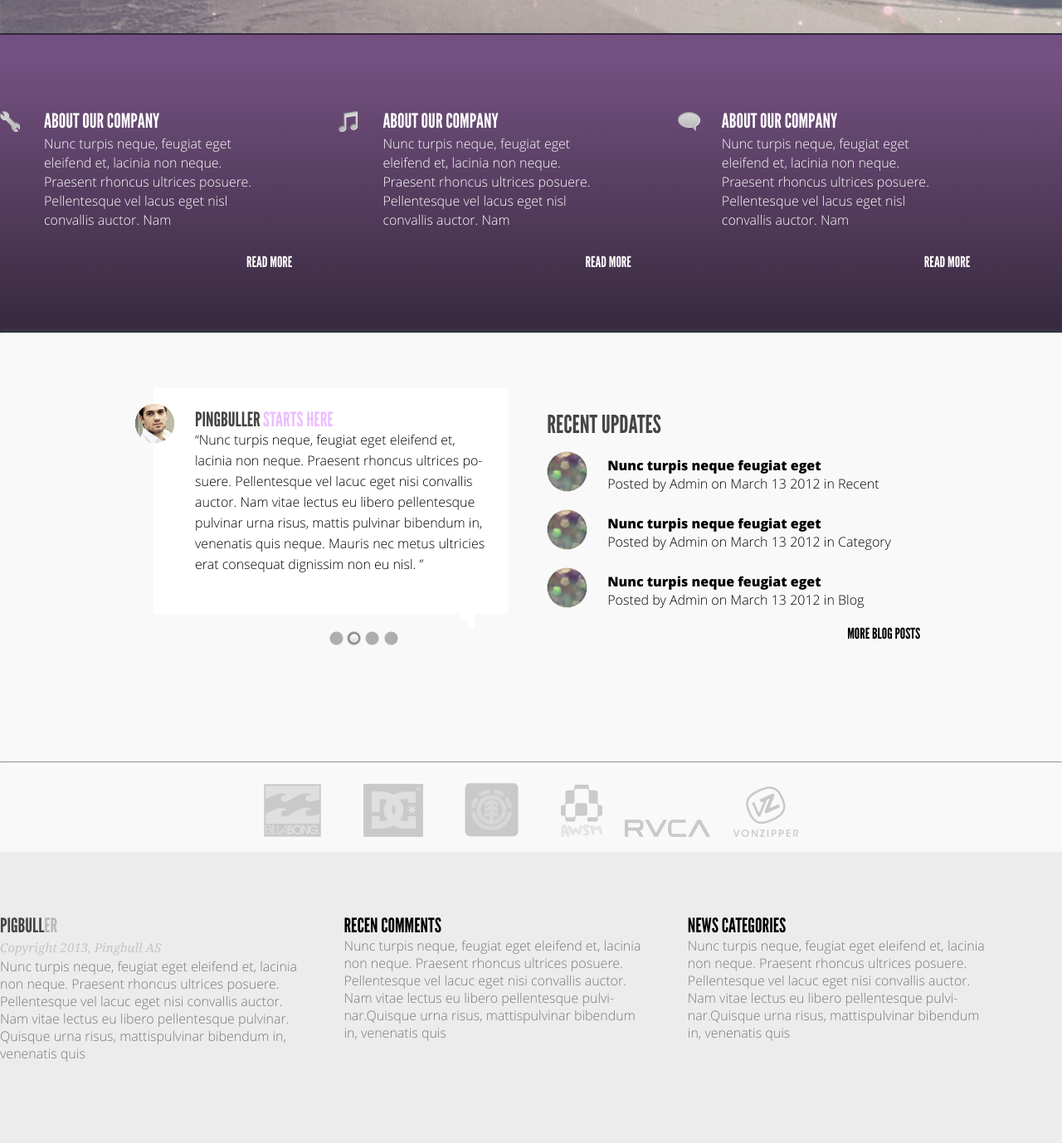
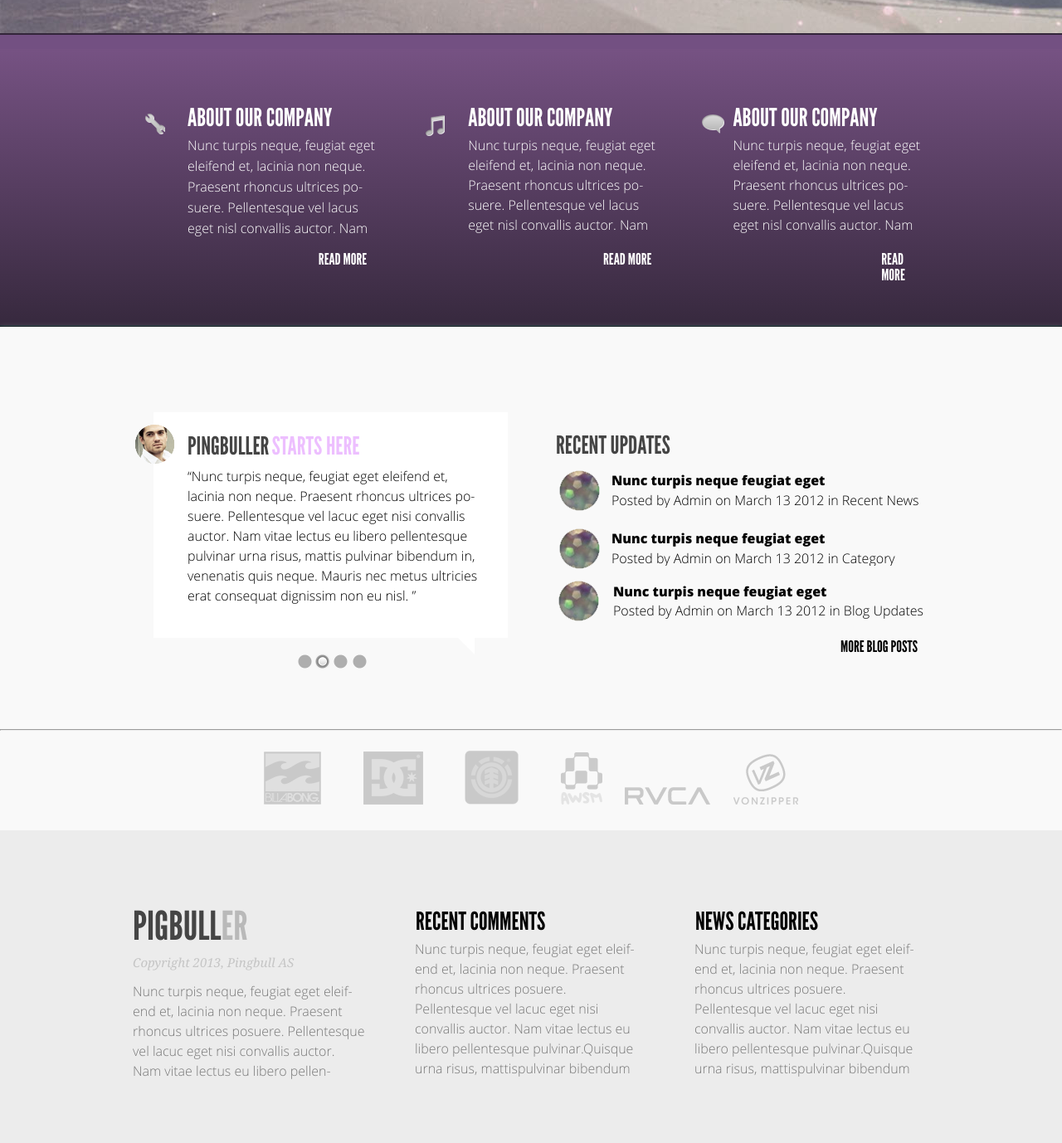
Before and after one commit to nata2283/nata2283.github.io, a plain HTML site: page task7-8/index.html in a window 1280 px wide. Shown: the part 804-2182 px from the top of the page at 83% size. Drawn offline with Linux system fonts and the light colour scheme.

Commit message:
added pixel 960

```diff
--- a/task7-8/index.html
+++ b/task7-8/index.html
@@ -41,7 +41,7 @@
                 <ul class="container clearfix">
                     <li class="left-arrow"><a href="#"><img src="images/left.png" alt="left" title="left"></a></li>
                     <li class="text-header"><h1>Lorem Ipsum Dolor</h1>
-                        <h2>IT WILL MAKE ALL OF YOUR DREAMS COME</h2>
+                        <h2>IT WILL MAKE ALL OF YOUR DREAMS COME TRUE</h2>
                     <p>Semper sollicitudin gravida eget, ves&shy;tibulum sit amet sapien. Nunc dignis&shy;sim tincidunt est, et auctor turpis ornare a. Nam venenatis hendrerit est a volutpat. Morbi elementum euismod lacus id semper. In odio nunc, imperdiet eget aliquam quis, euismod id lectus. Nulla interdum arcu et aliquam a tempus lectus lobortis.</p></li>
                     <li class="iphon"><a href="#"><img src="images/iphon_960.png" alt="iphon" title="iphon"></a></li>
                     <li  class="right-arrow"> <a href="#"><img src="images/right.png" alt="right" title="right"></a></li>
@@ -72,7 +72,7 @@
                         </div>
                         <div class="box__text">
                             <h1>ABOUT OUR COMPANY</h1>
-                            <p>Nunc turpis neque, feugiat eget eleifend et, lacinia non neque. Praesent rhoncus ultrices posuere. Pel&shy;lentesque vel lacus eget nisl convallis auctor. Nam</p>
+                            <p>Nunc turpis neque, feugiat eget eleifend et, lacinia non neque. Praesent rhoncus ultrices po&shy;suere. Pel&shy;lentesque vel lacus eget nisl convallis auctor. Nam</p>
                         </div>
                         <div class="box__link">
                             <a href="#"> READ MORE</a>
@@ -83,7 +83,7 @@
                         </div>
                         <div class="box__text">
                             <h1>ABOUT OUR COMPANY</h1>
-                            <p>Nunc turpis neque, feugiat eget eleifend et, lacinia non neque. Praesent rhoncus ultrices posuere. Pel&shy;lentesque vel lacus eget nisl convallis auctor. Nam</p>
+                            <p>Nunc turpis neque, feugiat eget eleifend et, lacinia non neque. Praesent rhoncus ultrices po&shy;suere. Pel&shy;lentesque vel lacus eget nisl convallis auctor. Nam</p>
                         </div>
                         <div class="box__link">
                             <a href="#"> READ MORE</a>
@@ -94,7 +94,7 @@
                         </div>
                         <div class="box__text">
                             <h1>ABOUT OUR COMPANY</h1>
-                            <p>Nunc turpis neque, feugiat eget eleifend et, lacinia non neque. Praesent rhoncus ultrices posuere. Pel&shy;lentesque vel lacus eget nisl convallis auctor. Nam</p>
+                            <p>Nunc turpis neque, feugiat eget eleifend et, lacinia non neque. Praesent rhoncus ultrices po&shy;suere. Pel&shy;lentesque vel lacus eget nisl convallis auctor. Nam</p>
                         </div>
                         <div class="box__link">
                             <a href="#"> READ MORE</a>
@@ -145,7 +145,7 @@
                         </div>
                     </div>
 
-                    <div class="box--content clearfix">
+                    <div class="box--content3 clearfix">
                         <div class="box__img">
                         </div>
                         <div class="box__text">
@@ -179,10 +179,10 @@
                         <p>Nunc turpis neque, feugiat eget eleif&shy;end et, lacinia non neque. Praesent rhoncus ultrices po&shy;suere. Pellen&shy;tesque vel lacuc eget nisi convallis auctor. Nam vitae lectus eu libero pellen&shy;tesque pul&shy;vi&shy;nar. Quisque urna risus, mattispulvinar bibendum in, venenatis quis</p>
                     </article>
                     <article class="category category--second">
-                        <h1>RECEN COMMENTS</h1>
+                        <h1>RECENT COMMENTS</h1>
                         <p>Nunc turpis neque, feugiat eget eleif&shy;end et, lacinia non neque. Praesent rhoncus ultrices posuere. Pellentesque vel lacuc eget nisi convallis auctor. Nam vitae lectus eu libero pellentesque pulvi&shy;nar.Quisque urna risus, mattispulvinar bibendum in, venenatis quis</p>
                     </article>
-                    <article class="category">
+                    <article class="category category--third">
                         <h1>NEWS CATEGORIES</h1>
                         <p>Nunc turpis neque, feugiat eget eleif&shy;end et, lacinia non neque. Praesent rhoncus ultrices posuere. Pellentesque vel lacuc eget nisi convallis auctor. Nam vitae lectus eu libero pellentesque pulvi&shy;nar.Quisque urna risus, mattispulvinar bibendum in, venenatis quis</p>
                     </article>
--- a/task7-8/style.css
+++ b/task7-8/style.css
@@ -303,6 +303,7 @@ section {
     background: linear-gradient(to top, #37293e, #765283);
     height: 577px;
     color: #fff;
+    padding-top: 10px;
 }
 
 .company {
@@ -1082,12 +1083,12 @@ footer {
 
     .menu {
         display: block;
-        padding-top: 65px;
+        padding-top: 63px;
     }
 
      .menu a {
-        margin-left: 0;
-        margin-right: 39px;
+        margin-left: 49px;
+        margin-right: 0px;
     }
 
     .header-top {
@@ -1097,7 +1098,7 @@ footer {
     .ping {
         float: left;
         padding-top: 65px;
-        margin-right: 165px;
+        margin-right: 123px;
     }
 
     .ping p {
@@ -1112,7 +1113,7 @@ footer {
         width: 100%;
         opacity: 0.2;
         background: #000;
-        margin-top: 165px;
+        margin-top: 207px;
         z-index: 1;
         position: absolute;
         top: 70px;
@@ -1131,30 +1132,41 @@ footer {
     .text-header {
         margin-left: 0;
         margin-right: 80px;
-        margin-top: 161px;
+        margin-top: 214px;
         float: left;
-        width: 49%;
+        width: 505px;
         height: 240px;
        overflow: hidden;
     }
 
+    .text-header p {
+        font-size: 18px;
+    }
+
     .text-header h1 {
-        font-size: 48px;
+        font-size: 59px;
         color: #fefefe;
         line-height: 36px;
-        line-height: 40px;
+        line-height: 49px;
+    }
+
+    .text-header h2 {
+        font-size: 29px;
+        line-height: 45px;
     }
 
     .iphon {
         display: block;
         width: 274px;
         height: 434px;
-        margin-top: 59px;
+        margin-top: 111px;
+        margin-left: 31px;
     }
 
     .left-arrow {
         margin-top: 243px;
          margin-right: 4%;
+        margin-left: -59px;
     }
 
     .right-arrow {
@@ -1163,13 +1175,112 @@ footer {
     }
 
     .slide {
-        top: 81px;
-        left: 278px;
+        top: 46px;
+        left: 277px;
+    }
+
+    section {
+        height: 323px;
+    }
+
+    .company {
+        margin: 0 auto;
+        width: 960px;
+    }
+
+    .box {
+        width: 32%;
+        margin-top: 61px;
+        margin-right: 10px;
+    }
+
+    .box__img {
+        margin-left: 15px;
+        margin-top: 7px;
+    }
+
+    .box__text {
+        width: 74%;
+        margin-left: 8px;
+    }
+
+    .box__text p {
+        line-height: 25px;
+    }
+
+    .box__text h1 {
+        font-size: 30px;
+        line-height: 24px;
+        padding-bottom: 9px;
+    }
+
+    .box__link {
+        margin-right: 19px;
+    }
+
+    .box__link a {
+        font-size: 19px;
+    }
+
+    .box--second {
+        margin-left: 10px;
+        margin-right: 10px;
+    }
+
+    .box--second .box__img {
+        margin-left: 26px;
+        margin-top: 9px;
+    }
+
+    .box--second .box__text {
+        width: 74%;
+        margin-left: 8px;
+    }
+
+
+    .box--second .box__text p {
+        line-height: 24px;
+    }
+
+     .box--second .box__link {
+        margin-right: 3px;
+    }
+
+     .box--third {
+        margin-left: 0px;
+        margin-right: 0px;
+    }
+
+    .box--third .box__img {
+        margin-left: 42px;
+     margin-right: 10px;
+    }
+
+    .box--third .box__text {
+        width: 74%;
+        margin-left: 0px;
+        margin-right: 0px;
+    }
+
+    .box--third .box__text h1 {
+        font-size: 30px;
+    }
+
+    .box--third .box__text p {
+        line-height: 24px;
+    }
+
+     .box--third .box__link {
+        margin-right: 0px;
+    }
+
+    .box--third .box__link a {
+        margin-right: -15px;
     }
 
     .main-content {
         width: 960px;
-        height: 450px;
+        height: 418px;
     }
 
     .blog {
@@ -1177,10 +1288,16 @@ footer {
         float: left;
         width: 405px;
         height: 299px;
+        top: 36px;
         margin-left: 25px;
         padding-left: 50px;
         position: relative;
         border: none;
+    }
+
+    .blog img {
+        margin-top: -4px;
+
     }
 
 
@@ -1188,7 +1305,7 @@ footer {
         float: left;
         padding-top: 26px;
         width: 354px;
-        margin-left: 0;
+        margin-left: -9px;
         height: 205px;
         overflow: hidden;
     }
@@ -1196,26 +1313,29 @@ footer {
     .text-blog p {
         font-size: 16px;
         font-family: 'Open Sans Light';
-        line-height: 25px;
+        line-height: 24px;
         white-space:pre-line;
         margin-top: 4px;
+        padding-top: 10px;
         clear: both;
     }
 
 
     .text-blog span {
+        font-size: 30px;
         padding-left: 3px;
     }
 
     .text-blog h1 {
-        font-size: 24px;
+        font-size: 30px;
         color: #454545;
         float: left;
+        line-height: 29px;
     }
 
     .slide--down {
-        top: 230px;
-        left: -243px;
+        top: 265px;
+        left: -281px;
         float: left;
     }
 
@@ -1223,12 +1343,63 @@ footer {
         width: 450px;
         height: 275px;
         float: left;
-       margin-left: 2%;
+       margin-left: 30px;
+        margin-top: -20px;
+        padding-bottom: 5px;
+    }
+
+    .box--content .box__img {
+        margin-left: 4px;
+        margin-top: 15px;
+    }
+
+    .box--content .box__text {
+        margin-left: 0px;
+        padding-top: 16px;
+        width: 371px;
+    }
+
+    .box--content .box__text p {
+        line-height: 26px;
+    }
+
+    .box--content3 .box__img {
+        background:url(images/circle.png) left top no-repeat;
+        margin-left: 3px;
+        margin-top: 8px;
+        width: 49px;
+        height: 49px;
+    }
+
+    .box--content3 .box__text h2 {
+        font-family: 'Open_Sans Extrabold';
+        line-height: 22px;
+        overflow: hidden;
+        font-size: 16px;
+
+    }
+
+    .box--content3 .box__text {
+        margin-left: 1px;
+        margin-top: 10px;
+        width: 376px;
+        height: 70px;
+    }
+
+    .recent-link {
+        margin-top: 0px;
+    }
+
+    .recent-link a {
+        font-size: 19px;
+        margin-top: -2px;
+        margin-right: 14px;
     }
 
      .logotip {
         clear: both;
         text-align: center;
+         height: 120px;
     }
 
      .menu--down {
@@ -1239,12 +1410,74 @@ footer {
         padding-top: 1px;
     }
 
+    .articles {
+        width: 960px;
+        margin: 0 auto;
+        padding-top: 95px;
+    }
+
+    .category {
+        height: 208px;
+        width: 281px;
+    }
+
+    .category h1 {
+        font-size: 48px;
+        line-height: 42px;
+    }
+
+    .category h2 {
+        line-height: 45px;
+    }
+
+    .category p {
+        line-height: 24px;
+    }
+
+    .category--second h1 {
+        font-size: 30px;
+        margin-top: -6px;
+        padding-left: 4px;
+    }
+
+     .category--second p {
+
+        padding-left: 3px;
+    }
+
+     .category--third h1 {
+        font-size: 30px;
+        margin-top: -6px;
+        padding-left: 4px;
+    }
+
+     .category--third p {
+
+        padding-left: 3px;
+    }
+
     footer {
         height: 113px;
     }
 
+    .menu--down li {
+        margin-top: 32px;
+    }
+
+    .menu--down a {
+        margin-left: -8px;
+        margin-right: 19px;
+
+    }
+
+    .foot-left {
+        width: 960px;
+        height: 100px;
+        margin: 0 auto;
+    }
+
     .foot-text {
-        margin-top: 45px;
+        margin-top: 43px;
     }
 
 }
```
